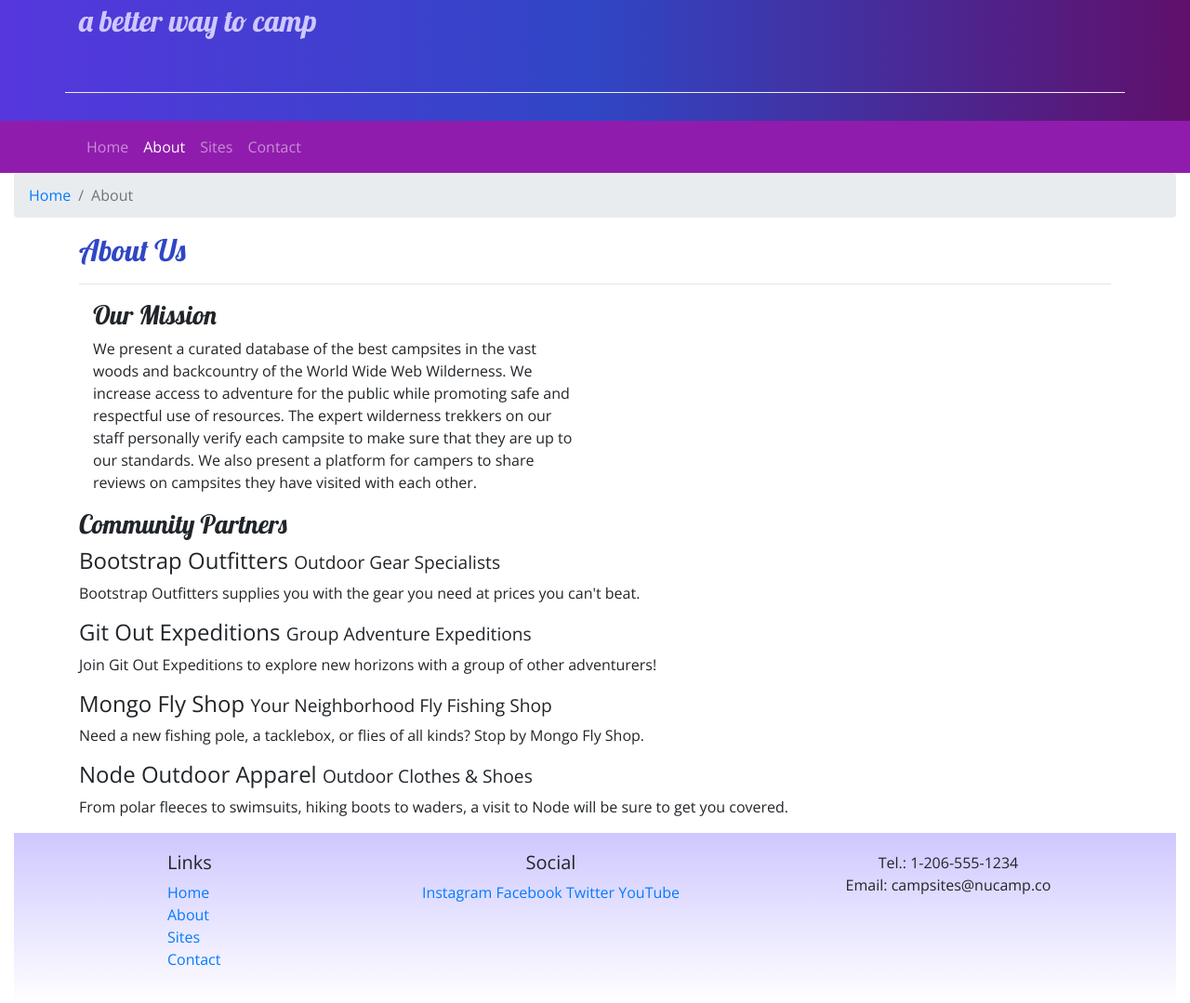
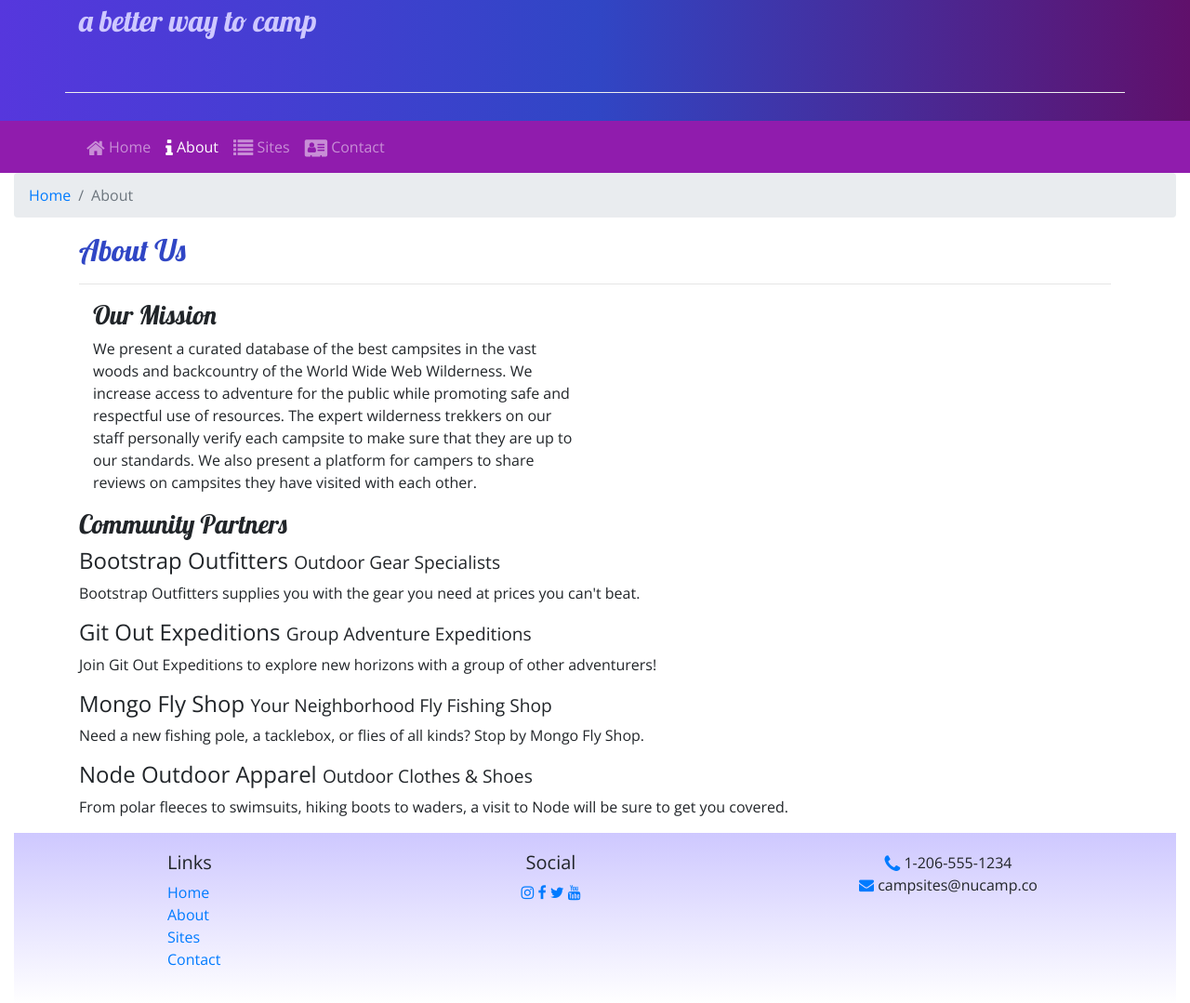
Before and after one commit to ronneimark/nucamp-bootstrap, a website: page aboutus.html in a window 1280 px wide. Shown: the part 133-1212 px from the top of the page at 93% size. Drawn offline with nearby package versions, Linux system fonts and the light colour scheme.

Commit message:
Icon Fonts

```diff
--- a/aboutus.html
+++ b/aboutus.html
@@ -10,6 +10,7 @@
     <link rel="stylesheet" href="node_modules/bootstrap/dist/css/bootstrap.min.css" />
 
     <!-- Additional CSS must be placed after Bootstrap CSS -->
+    <link rel="stylesheet" href="node_modules/font-awesome/css/font-awesome.min.css" />
     <link rel="stylesheet" href="https://fonts.googleapis.com/css?family=Lobster|Open+Sans" />
     <link rel="stylesheet" href="css/styles.css" />
     <title>NuCamp: A Better Way To Camp</title>
@@ -36,10 +37,10 @@
 
             <div class="collapse navbar-collapse" id="nucampNavbar">
                 <ul class="navbar-nav">
-                    <li class="nav-item"> <a class="nav-link" href="index.html">Home</a></li>
-                    <li class="nav-item active"> <a class="nav-link" href="#">About</a></li>
-                    <li class="nav-item"> <a class="nav-link" href="#">Sites</a></li>
-                    <li class="nav-item"> <a class="nav-link" href="#">Contact</a></li>
+                    <li class="nav-item"> <a class="nav-link" href="index.html"><i class="fa fa-home fa-lg"></i> Home</a></li>
+                    <li class="nav-item active"> <a class="nav-link" href="#"><i class="fa fa-info fa-lg"></i> About</a></li>
+                    <li class="nav-item"> <a class="nav-link" href="#"><i class="fa fa-list fa-lg"></i> Sites</a></li>
+                    <li class="nav-item"> <a class="nav-link" href="#"><i class="fa fa-address-card fa-lg"></i> Contact</a></li>
                 </ul>
             </div>
         </div>
@@ -92,16 +93,17 @@
                         <li><a href="#">Contact</a></li>
                     </ul>
                 </div>
+
                 <div class="col-6 col-sm-5 text-center">
-                	<h5>Social</h5>
-                    <a href="http://instagram.com/">Instagram</a>
-                    <a href="http://facebook.com/">Facebook</a>
-                    <a href="http://twitter.com/">Twitter</a>
-                    <a href="http://youtube.com/">YouTube</a>
+                    <h5>Social</h5>
+                    <a href="http://instagram.com/"><i class="fa fa-instagram"></i></a>
+                    <a href="http://facebook.com/"><i class="fa fa-facebook"></i></a>
+                    <a href="http://twitter.com/"><i class="fa fa-twitter"></i></a>
+                    <a href="http://youtube.com/"><i class="fa fa-youtube"></i></a>
                 </div>
                 <div class="col-sm-4 text-center">
-                    Tel.: 1-206-555-1234<br />
-                    Email: campsites@nucamp.co
+                    <i class="fa fa-phone fa-lg text-primary"></i> 1-206-555-1234<br />
+                    <i class="fa fa-envelope fa-lag text-primary"></i> campsites@nucamp.co
                 </div>
            </div>
         </div>
--- a/package.json
+++ b/package.json
@@ -12,6 +12,7 @@
   "license": "ISC",
   "dependencies": {
     "bootstrap": "^4.0.0",
+    "font-awesome": "^4.7.0",
     "jquery": "^3.3.1",
     "popper.js": "^1.12.9"
   },
```
Also changed, not shown: index.html (+11 -10 lines), 1 other file.
